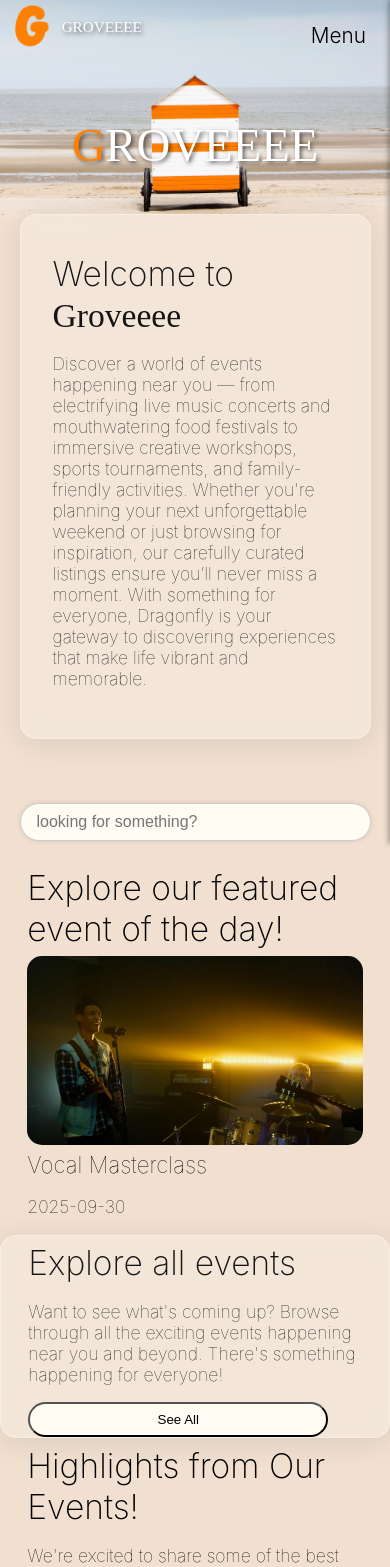
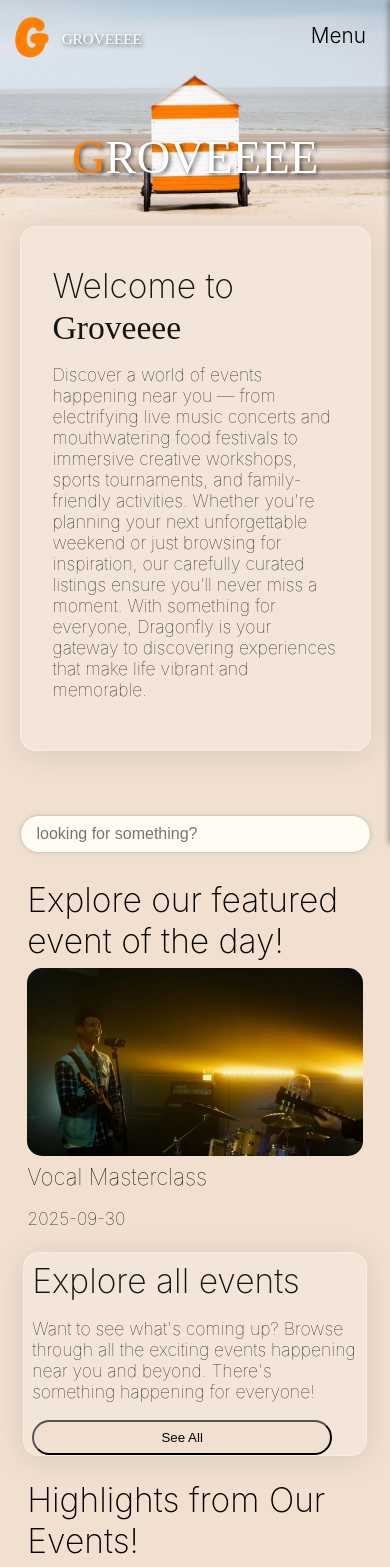
Before and after one commit to amrochewschappies/Dragonfly-App, a React (Create React App) app: page / in a window 390 px wide. Shown: the top 1567 px of the page. Built offline with nearby package versions, Linux system fonts and the light colour scheme; a web font is replaced by a local one.

Commit message:
Cigarette

```diff
--- a/src/components/NavigationBar.css
+++ b/src/components/NavigationBar.css
@@ -169,6 +169,7 @@ li .responsiveness-hide {
     top: 20px;
     right: 20px;
     background: #f1e0d0;
+    color: black;
     border: none;
     font-size: 1.5rem;
     cursor: pointer;
@@ -214,6 +215,7 @@ li .responsiveness-hide {
     top: 20px;
     right: 20px;
     background: #f1e0d0;
+    color: black;
     border: none;
     font-size: 1.5rem;
     cursor: pointer;
@@ -231,4 +233,13 @@ li .responsiveness-hide {
     aspect-ratio: 16 / 9;
     object-fit: contain;
   }
+  .header-container {
+  display: flex;
+  align-items: center;
+  width: 100%;
+  padding-top: 4%;
+  padding-right: 2%;
+  overflow: hidden;
+  position: relative;
 }
+}
--- a/src/pages/EventsPage.css
+++ b/src/pages/EventsPage.css
@@ -10,10 +10,11 @@
 }
 
 .pagination-buttons button {
-  background-color: #fffcf3;
   border-radius: 6px;
   border: solid;
   border-width: 1px;
+  background-color: #f1e0d0;;
+  color: black;
 }
 
 #filters-container button {
--- a/src/pages/FavouritesPage.jsx
+++ b/src/pages/FavouritesPage.jsx
@@ -77,7 +77,8 @@ function FavouritesPage() {
                   </div>
                   <svg
                     className="trash-icon"
-                    onClick={() => {
+                    onClick={(e) => {
+                      e.stopPropagation();
                       HandleRemove(index);
                     }}
                     width="35px"
--- a/src/pages/HomePage.css
+++ b/src/pages/HomePage.css
@@ -249,7 +249,7 @@
   #cta-button {
     width: 300px;
     height: 35px;
-    background-color: #fffcf3;
+    background-color: #f1e0d0;
     border-radius: 23px;
   }
 
@@ -287,16 +287,18 @@
   }
 
   #eventsCTA-section {
-    padding: 0 7% 0 7%;
+    padding: 0 2% 0 2%;
     display: block;
     text-align: left;
+    margin: 6%;
   }
 
   #cta-button {
     width: 300px;
     height: 35px;
-    background-color: #fffcf3;
+    background-color: #f1e0d0;
     border-radius: 23px;
+    color: black;
   }
 
   #highlights-section {
```
